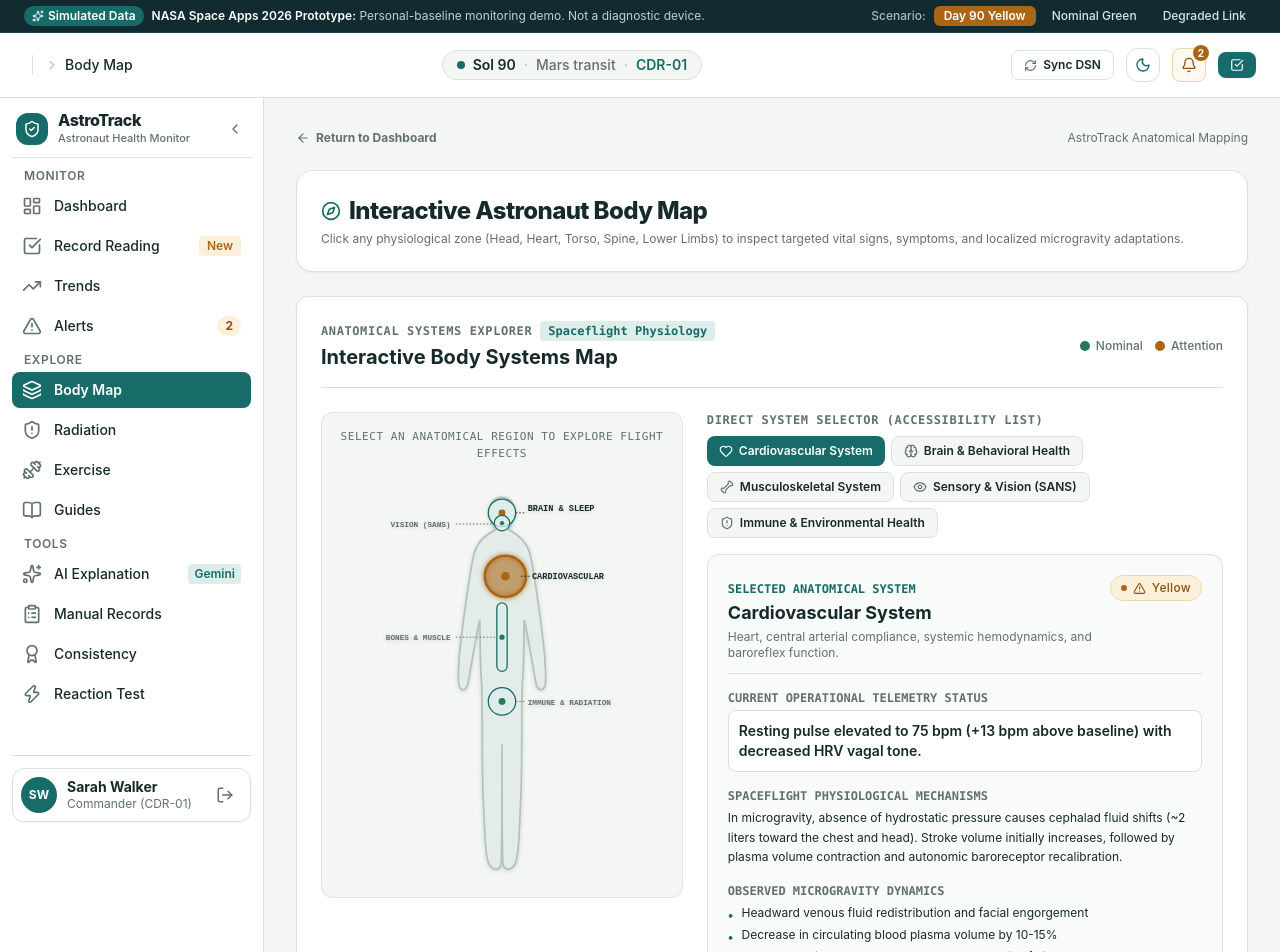
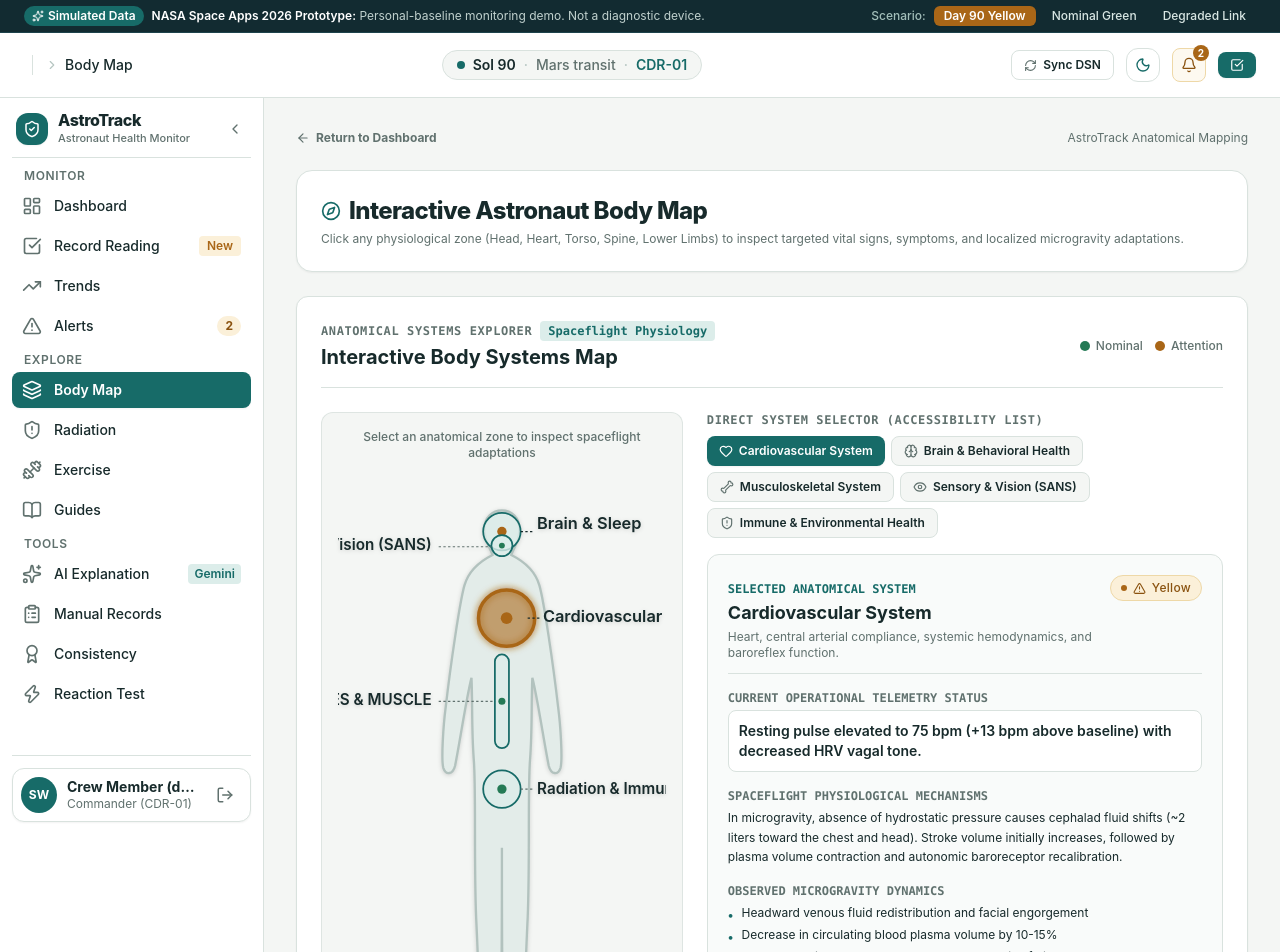
Before and after one commit to pikacoder44/NASA-Space-Apps-Challenge, a Next.js app in the folder frontend/: page /body-map in a window 1280 px wide. Shown: the top 952 px of the page. Built offline with nearby package versions, Linux system fonts and the light colour scheme; no server answers.

Commit message:
chore(content): neutral demo names and typography cleanup

```diff
--- a/frontend/src/app/readings/new/page.tsx
+++ b/frontend/src/app/readings/new/page.tsx
@@ -207,7 +207,7 @@ export default function NewReadingPage() {
             <ArrowLeft size={14} />
             <span>Back to Dashboard</span>
           </Link>
-          <span className="text-xs font-mono text-muted">AstroTrack Telemetry Ingestion</span>
+          <span className="text-xs text-[#60716E]">AstroTrack Telemetry Ingestion</span>
         </div>
 
         {/* Card Header */}
@@ -264,7 +264,7 @@ export default function NewReadingPage() {
               <label htmlFor="reading-val" className="text-sm font-bold text-main">
                 {currentConfig.label}
               </label>
-              <span className="text-xs text-muted font-mono">
+              <span className="text-xs text-[#60716E] font-medium">
                 Valid: {currentConfig.min} – {currentConfig.max} {currentConfig.unit}
               </span>
             </div>
--- a/frontend/src/components/body/BodyMapInteractive.tsx
+++ b/frontend/src/components/body/BodyMapInteractive.tsx
@@ -75,14 +75,12 @@ export function BodyMapInteractive({ initialSystemId = 'cardiovascular', onSelec
       <div className="mt-6 grid grid-cols-1 lg:grid-cols-12 gap-6 items-start">
         {/* Left column: SVG Human Body Diagram with Interactive Hotspots (5 cols) */}
         <div className="lg:col-span-5 flex flex-col items-center justify-center p-4 rounded-xl bg-[#F4F6F4] border border-[#D9E2DE]/80 relative min-h-[440px]">
-          <div className="text-[11px] font-mono uppercase tracking-wider text-[#60716E] mb-2 text-center">
-            Select an anatomical region to explore flight effects
-          </div>
+          <div className="text-xs text-[#60716E] mb-3 text-center font-medium">Select an anatomical zone to inspect spaceflight adaptations</div>
 
           {/* Scientific SVG Human Figure */}
           <svg
             viewBox="0 0 280 480"
-            className="w-full max-w-[240px] h-auto drop-shadow-sm select-none"
+            className="w-full max-w-[340px] h-auto drop-shadow-sm select-none"
             aria-label="Interactive Human Body Anatomy Map"
           >
             <defs>
@@ -149,8 +147,8 @@ export function BodyMapInteractive({ initialSystemId = 'cardiovascular', onSelec
                 className="transition-all duration-200 group-hover:scale-110"
               />
               <circle cx="140" cy="50" r="4" fill="#A96617" />
-              <text x="170" y="48" fontSize="10" fontWeight="bold" fill="#172A2B" fontFamily="monospace">
-                BRAIN & SLEEP
+              <text x="170" y="48" fontSize="14" fontWeight="600" fill="#172A2B">
+                Brain & Sleep
               </text>
               <line x1="156" y1="50" x2="166" y2="50" stroke="#172A2B" strokeWidth="1" strokeDasharray="2 2" />
             </g>
@@ -175,8 +173,8 @@ export function BodyMapInteractive({ initialSystemId = 'cardiovascular', onSelec
                 className="transition-all duration-200 group-hover:scale-110"
               />
               <circle cx="140" cy="62" r="2.5" fill="#247A55" />
-              <text x="80" y="66" fontSize="9" fontWeight="bold" fill="#60716E" fontFamily="monospace" textAnchor="end">
-                VISION (SANS)
+              <text x="80" y="66" fontSize="13" fontWeight="600" fill="#172A2B" textAnchor="end">
+                Vision (SANS)
               </text>
               <line x1="86" y1="63" x2="131" y2="63" stroke="#60716E" strokeWidth="1" strokeDasharray="2 2" />
             </g>
@@ -202,8 +200,8 @@ export function BodyMapInteractive({ initialSystemId = 'cardiovascular', onSelec
                 className="transition-all duration-200 group-hover:scale-110"
               />
               <circle cx="144" cy="124" r="5" fill="#A96617" />
-              <text x="175" y="127" fontSize="10" fontWeight="bold" fill="#172A2B" fontFamily="monospace">
-                CARDIOVASCULAR
+              <text x="175" y="127" fontSize="14" fontWeight="600" fill="#172A2B">
+                Cardiovascular
               </text>
               <line x1="162" y1="124" x2="172" y2="124" stroke="#172A2B" strokeWidth="1" strokeDasharray="2 2" />
             </g>
@@ -230,7 +228,7 @@ export function BodyMapInteractive({ initialSystemId = 'cardiovascular', onSelec
                 className="transition-all duration-200 group-hover:scale-105"
               />
               <circle cx="140" cy="195" r="3" fill="#247A55" />
-              <text x="80" y="198" fontSize="9" fontWeight="bold" fill="#60716E" fontFamily="monospace" textAnchor="end">
+              <text x="80" y="198" fontSize="13" fontWeight="600" fill="#172A2B" textAnchor="end">
                 BONES & MUSCLE
               </text>
               <line x1="86" y1="195" x2="132" y2="195" stroke="#60716E" strokeWidth="1" strokeDasharray="2 2" />
@@ -256,8 +254,8 @@ export function BodyMapInteractive({ initialSystemId = 'cardiovascular', onSelec
                 className="transition-all duration-200 group-hover:scale-110"
               />
               <circle cx="140" cy="270" r="4" fill="#247A55" />
-              <text x="170" y="274" fontSize="9" fontWeight="bold" fill="#60716E" fontFamily="monospace">
-                IMMUNE & RADIATION
+              <text x="170" y="274" fontSize="13" fontWeight="600" fill="#172A2B">
+                Radiation & Immune
               </text>
               <line x1="156" y1="270" x2="166" y2="270" stroke="#60716E" strokeWidth="1" strokeDasharray="2 2" />
             </g>
--- a/frontend/src/components/layout/TopBar.tsx
+++ b/frontend/src/components/layout/TopBar.tsx
@@ -145,7 +145,7 @@ export function TopBar({ mobileMenuOpen, setMobileMenuOpen }: TopBarProps) {
               <Link
                 href="/app/settings"
                 className="md:hidden w-8 h-8 rounded-full bg-[#176B68] text-white font-bold text-xs flex items-center justify-center shrink-0 ml-1"
-                title={user?.name || 'Commander Sarah Walker'}
+                title={user?.name || 'Crew Member (demo)'}
               >
                 {user?.avatarInitials || 'SW'}
               </Link>
--- a/frontend/src/lib/api.ts
+++ b/frontend/src/lib/api.ts
@@ -141,8 +141,8 @@ export async function getDashboardSummary(): Promise<DashboardSummary> {
     console.warn("Falling back to demo dashboard summary:", error);
     return {
       astronaut: {
-        name: "Dr. Sarah Connor",
-        role: "Mission Commander (CDR)",
+        name: "Crew Member (demo)",
+        role: "CDR-01",
         mission_day: 90
       },
       indicators: [
--- a/frontend/src/services/demoAuthRepository.ts
+++ b/frontend/src/services/demoAuthRepository.ts
@@ -22,7 +22,7 @@ export class DemoAuthRepository implements AuthRepository {
   private defaultUser: UserProfile = {
     id: 'user_cdr_01',
     email: 'commander@aahms.internal',
-    name: 'Sarah Walker',
+    name: 'Crew Member (demo)',
     role: 'Commander (CDR-01)',
     mission: 'ARES-V Mars Transit',
     avatarInitials: 'SW'
```
